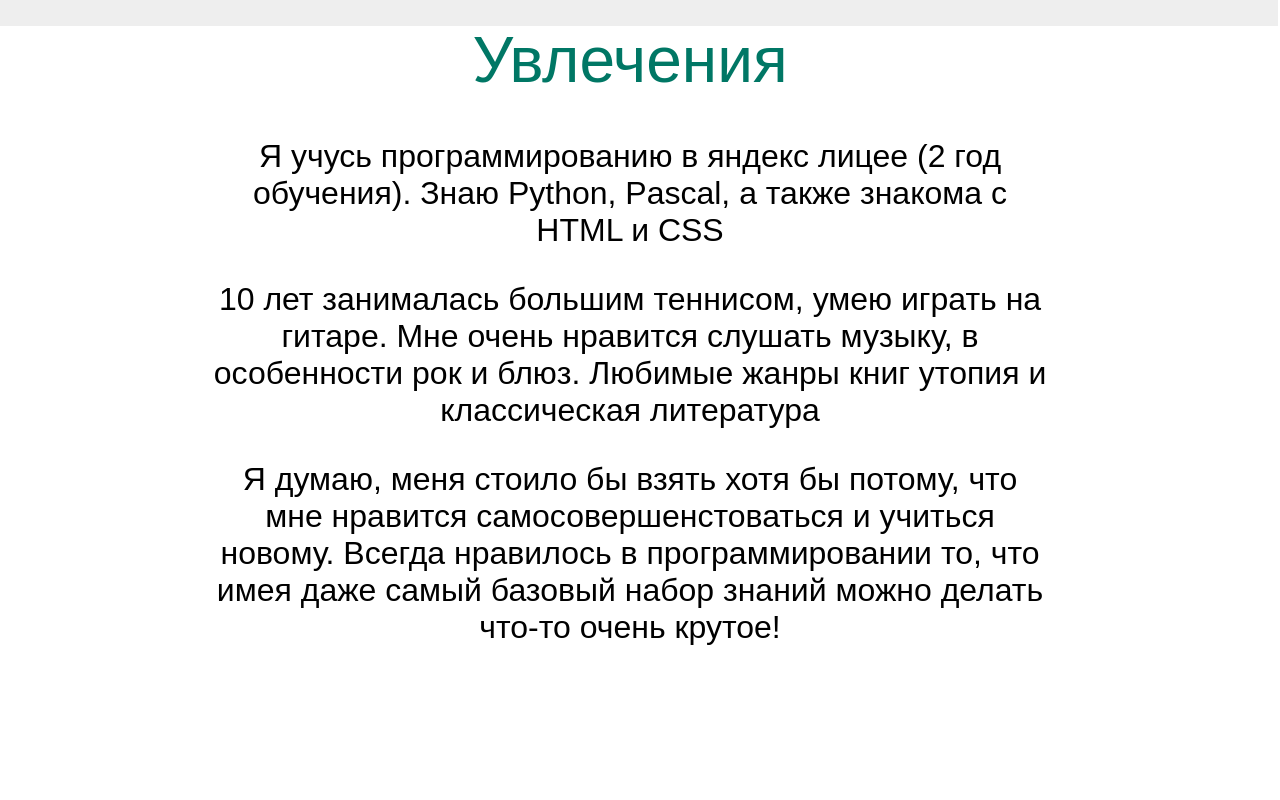
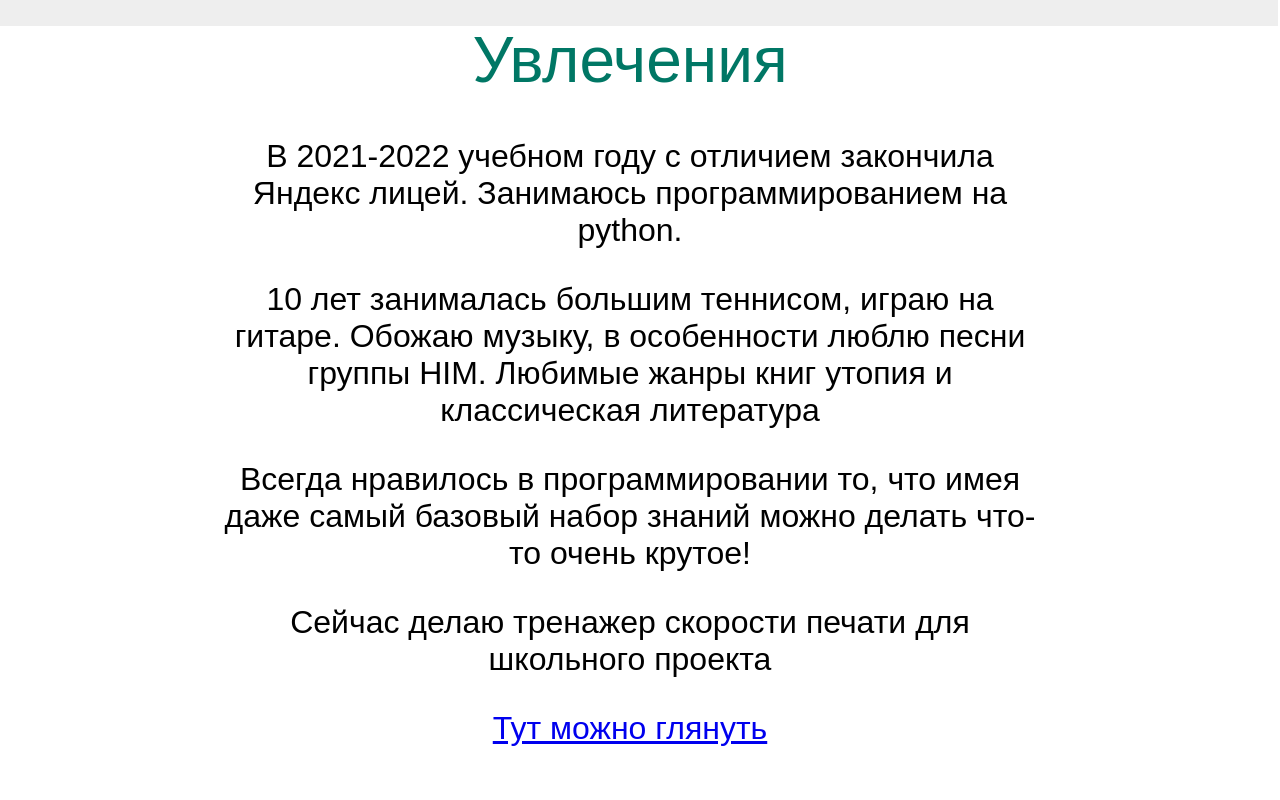
Before and after one commit to Nasycha/Nasycha.github.io, a plain HTML site: page index.html in a window 1280 px wide. Shown: the part 1240-2040 px from the top of the page. Drawn offline with Linux system fonts and the light colour scheme.

Commit message:
Update index.html
супер мини апдейт личной инфы

```diff
--- a/index.html
+++ b/index.html
@@ -66,15 +66,17 @@
         <div class="img2">
             <h1 class="text_2" id="about">Увлечения</h1>
             <div class="text_3">
-                <p class="img_text">Я учусь программированию в яндекс лицее (2 год обучения). Знаю Python, Pascal, а также знакома с HTML и CSS</p>
-                <p class="img_text" id="motivation">10 лет занималась большим теннисом, умею играть на гитаре. Мне очень нравится слушать музыку, в особенности рок и блюз. Любимые жанры книг утопия и классическая литература</p>
-                <p >Я думаю, меня стоило бы взять хотя бы потому, что мне нравится самосовершенстоваться и учиться новому. Всегда нравилось в программировании то, что имея даже самый базовый набор знаний можно делать что-то очень крутое!</p>
+                <p class="img_text">В 2021-2022 учебном году с отличием закончила Яндекс лицей. Занимаюсь программированием на python.</p>
+                <p class="img_text" id="motivation">10 лет занималась большим теннисом, играю на гитаре. Обожаю музыку, в особенности люблю песни группы HIM. Любимые жанры книг утопия и классическая литература</p>
+                <p>Всегда нравилось в программировании то, что имея даже самый базовый набор знаний можно делать что-то очень крутое!</p>
+                <p>Сейчас делаю тренажер скорости печати для школьного проекта</p>
+                <a href="https://github.com/Nasycha/sql_progect"class="ssilka">Тут можно глянуть</a>
             </div>
         </div>
             <div class="team">
             <h1 class="team_zag" id="github">My little Bomb</h1>
             <div class="team_text">
-                <p>В январе успешно с командой защитили проект по Яндекс лицею, за который получили максимальный балл </p>
+                <p></p>
                 <p>С использованием Pygame сделали кооперативную игру-головоломку про обезвреживание бомбы.</p>
                 <a href="https://github.com/Jubastik/MyLittleBomb" class="ssilka">Вот ссылка на github, если вам интересно, можете сами поиграть в игру:) </a>
                 <p></p>
```
